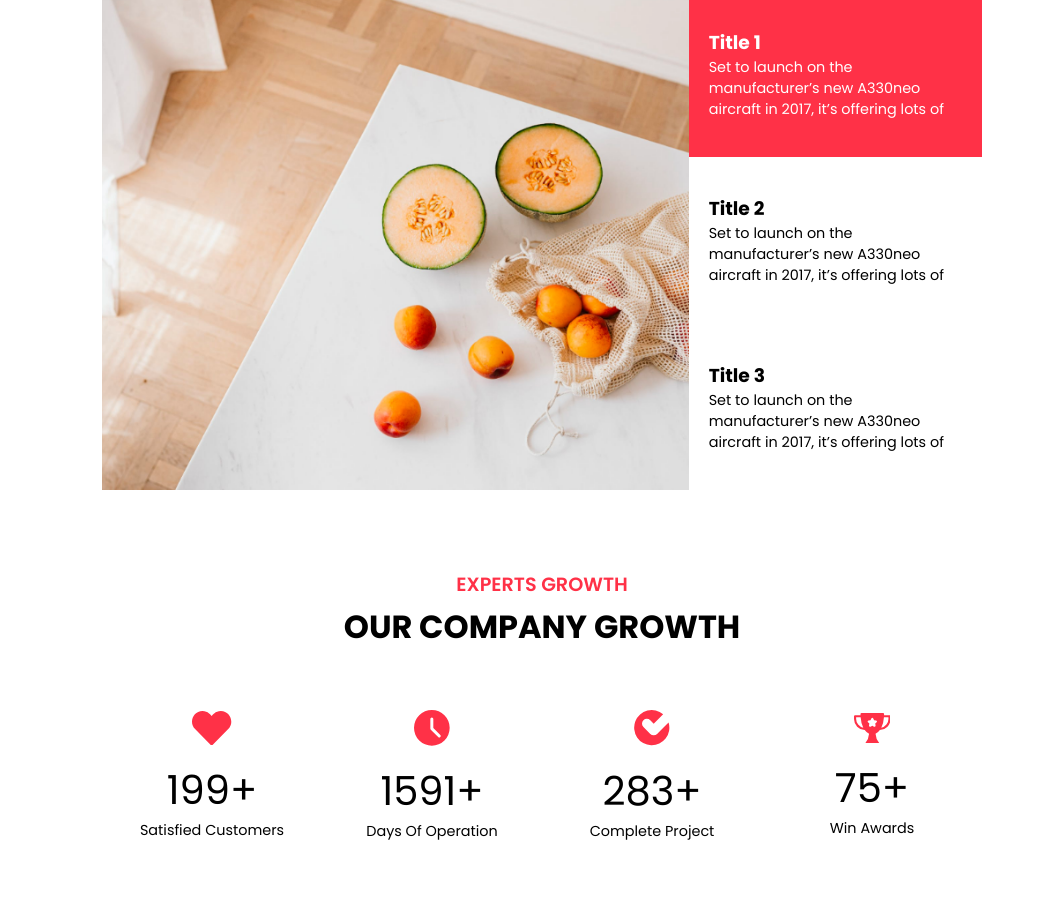
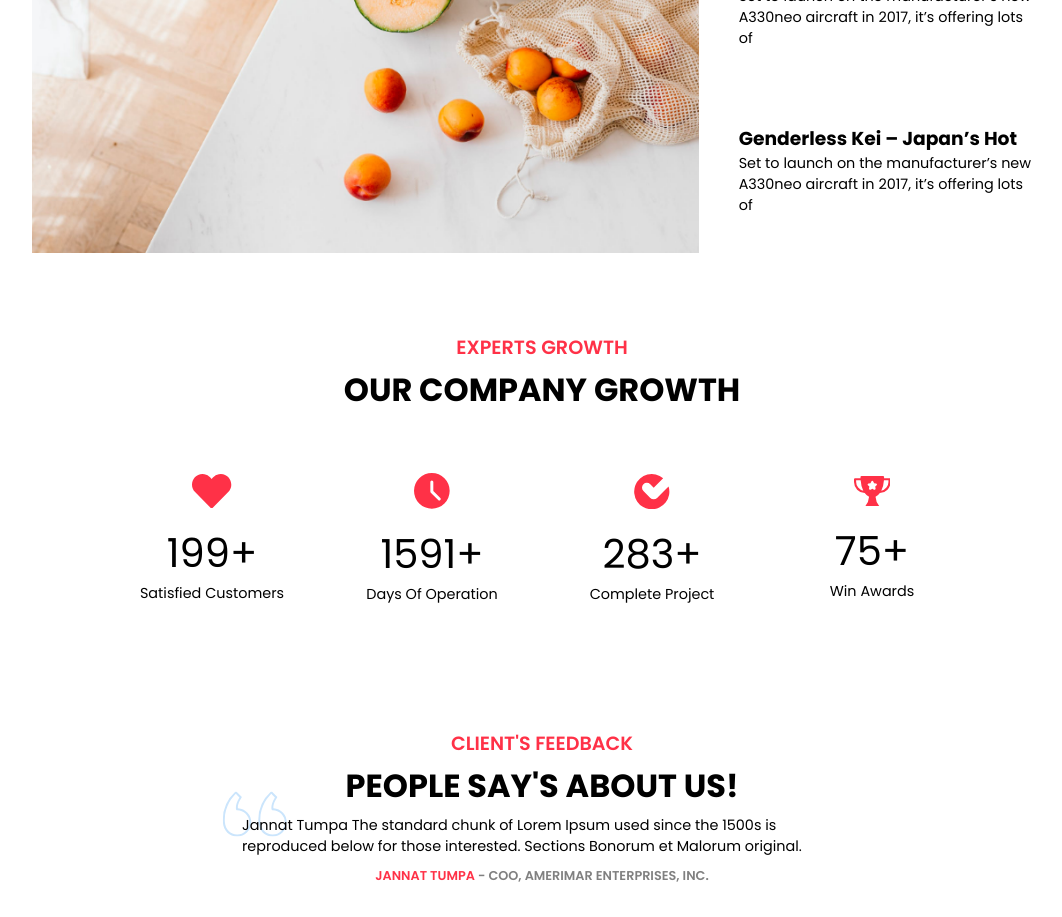
Before and after one commit to david-sling/fyle-landing, a React (Create React App) app: page / in a window 1280 px wide. Shown: the part 1880-2797 px from the top of the page, without its empty margins (98-1160 px from the left). Built offline with nearby package versions, Linux system fonts and the light colour scheme.

Commit message:
CSS improvements

```diff
--- a/src/config/album.js
+++ b/src/config/album.js
@@ -5,19 +5,19 @@ import album3 from "../assets/album-3.jpg";
 const album = [
   {
     image: album1,
-    title: "Title 1",
+    title: "Genderless Kei – Japan’s Hot",
     description:
       "Set to launch on the manufacturer’s new A330neo aircraft in 2017, it’s offering lots of",
   },
   {
     image: album2,
-    title: "Title 2",
+    title: "Better Strategy & Quality",
     description:
       "Set to launch on the manufacturer’s new A330neo aircraft in 2017, it’s offering lots of",
   },
   {
     image: album3,
-    title: "Title 3",
+    title: "Genderless Kei – Japan’s Hot",
     description:
       "Set to launch on the manufacturer’s new A330neo aircraft in 2017, it’s offering lots of",
   },
--- a/src/index.scss
+++ b/src/index.scss
@@ -1,4 +1,11 @@
 @import url("https://fonts.googleapis.com/css2?family=Poppins:wght@200;300;400;600;700;800;900&display=swap");
+// @import url("./assets/fonts/AktivGrotesk.ttf");
+
+@font-face {
+  font-family: "AktivGrotesk";
+  src: local("AktivGrotesk"),
+    url("./assets/fonts/AktivGrotesk.ttf") format("truetype");
+}
 
 * {
   margin: 0;
@@ -95,7 +102,7 @@ p {
 
 section {
   width: 100vw;
-  max-width: 900px;
+  max-width: 1040px;
   padding: 10px;
   margin-bottom: 60px;
 }
@@ -122,6 +129,9 @@ section {
 }
 
 form {
+  * {
+    font-family: "AktivGrotesk";
+  }
   max-width: 500px;
   background-color: white;
   padding: 20px;
@@ -145,6 +155,7 @@ form {
 }
 
 .Services {
+  padding: 20px;
   .top {
     display: flex;
     align-items: flex-end;
@@ -291,6 +302,7 @@ form {
   display: flex;
   align-items: stretch;
   flex-wrap: wrap;
+  gap: 20px;
   .left {
     flex: 2;
     min-width: 300px;
@@ -337,6 +349,9 @@ form {
     flex-wrap: wrap;
     justify-content: center;
     .item {
+      svg {
+        color: $primary;
+      }
       // padding: 20px;
       width: 180px;
       height: 180px;
@@ -359,6 +374,17 @@ form {
 .Feedback {
   @include flex-center();
   flex-direction: column;
+  .quote {
+    position: relative;
+    svg {
+      position: absolute;
+      z-index: -1;
+      transform: translate(-30%, -30%);
+      .a {
+        fill: #cbe5fc;
+      }
+    }
+  }
   p {
     max-width: 600px;
     margin: 10px 0;
--- a/src/sections/Feedback.jsx
+++ b/src/sections/Feedback.jsx
@@ -1,15 +1,19 @@
 import React from "react";
+import { ReactComponent as Quotes } from "../assets/quotes.svg";
 
 export default function Feedback() {
   return (
     <section className="Feedback">
       <h2>client's feedback</h2>
       <h1>people say's about us!</h1>
-      <p>
-        Jannat Tumpa The standard chunk of Lorem Ipsum used since the 1500s is
-        reproduced below for those interested. Sections Bonorum et Malorum
-        original.
-      </p>
+      <div className="quote">
+        <Quotes />
+        <p>
+          Jannat Tumpa The standard chunk of Lorem Ipsum used since the 1500s is
+          reproduced below for those interested. Sections Bonorum et Malorum
+          original.
+        </p>
+      </div>
       <h6>
         <span>JANNAT TUMPA</span> - COO, AMERIMAR ENTERPRISES, INC.
       </h6>
```
Also changed, not shown: src/assets/fonts/AktivGrotesk.ttf (added), src/assets/quotes.svg (added).
